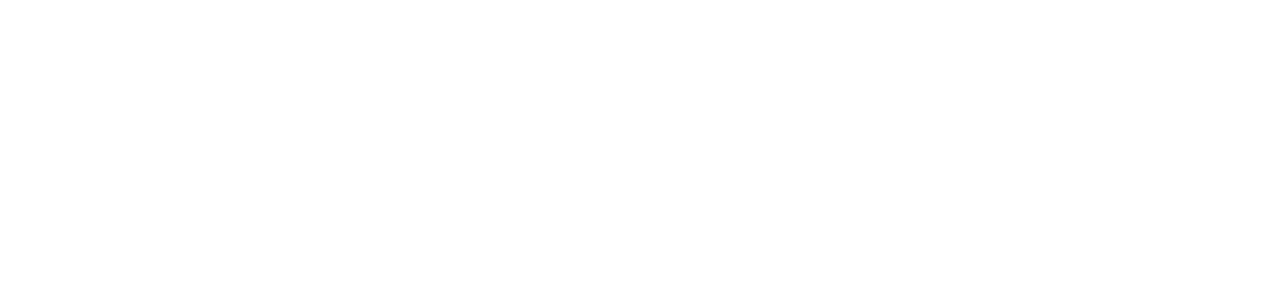
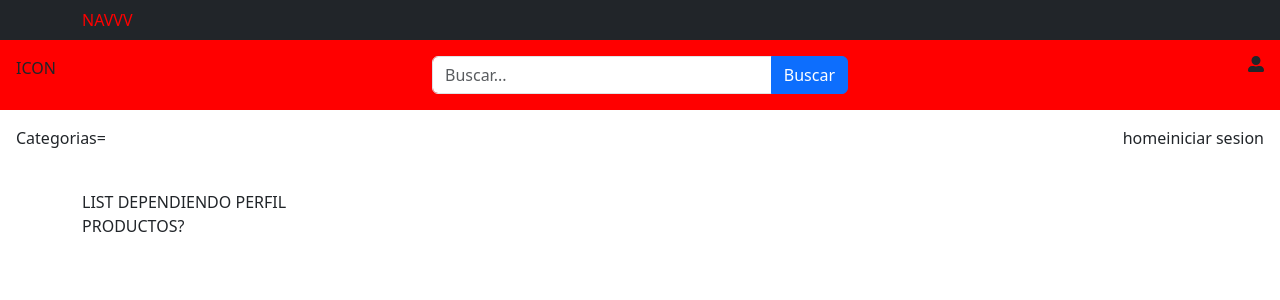
Before and after one commit to fsponton/Challenge-Front-VETLY, a React (Create React App) app: page / in a window 1280 px wide. Before the commit this address had no page. Shown: the top 300 px of the page. Built offline with nearby package versions, Linux system fonts and the light colour scheme.

Commit message:
se creo index y se creo el componente searchbar, ya funciona en el index y muestra en un alert el input

```diff
--- a/package.json
+++ b/package.json
@@ -12,6 +12,7 @@
     "formik": "^2.4.3",
     "react": "^18.2.0",
     "react-dom": "^18.2.0",
+    "react-icons": "^4.10.1",
     "react-router": "^6.14.1",
     "react-router-dom": "^6.14.1",
     "react-scripts": "5.0.1",
--- a/src/App.js
+++ b/src/App.js
@@ -1,12 +1,12 @@
 import './App.css';
 import { Routes, Route } from "react-router-dom";
 import { Login } from './pages/login/index';
-
+import Index from './pages/index';
 function App() {
   return (
     <Routes>
-
-      <Route path="/login" element={<Login />} />
+      <Route path='/' element={<Index />} />
+      <Route path='/login' element={<Login />} />
     </Routes>
   );
 }
--- /dev/null
+++ b/src/pages/index/components/searchBar.js
@@ -0,0 +1,29 @@
+import React, { useState } from "react";
+
+
+export default function SearchBar({ onSearch }) {
+    const [input, setSearchInput] = useState()
+
+    const handlerInputChange = ({ target: { value } }) => {
+        setSearchInput(value)
+    }
+
+    const handlerSearch = () => {
+        onSearch(input)
+    }
+
+    return (
+        <div className="input-group">
+            <input
+                type="text"
+                className="form-control"
+                placeholder="Buscar..."
+                value={input}
+                onChange={handlerInputChange}
+            />
+            <button className="btn btn-primary" onClick={handlerSearch}>
+                Buscar
+            </button>
+        </div>
+    );
+}
--- /dev/null
+++ b/src/pages/index/index.jsx
@@ -0,0 +1,65 @@
+import React from 'react';
+import SearchBar from './components/searchBar';
+import { FaUserAlt } from "react-icons/fa";
+
+const Index = () => {
+
+
+    const handlerSearch = (input) => {
+        alert(`Se encontro a: ${input} `)
+    }
+
+    return (
+        <div className="vh-100 d-flex flex-column" >
+            {/* Nav Estático */}
+            <nav className="navbar navbar-expand-lg navbar-dark bg-dark">
+                <div className="container" style={{ color: 'red' }}>
+                    {/* Contenido del Nav Estático */}<>NAVVV</>
+                </div>
+            </nav>
+
+            {/* Espacio para Otro Nav */}
+            <div className=" p-3 d-flex justify-content-between" style={{ background: "red", maxHeight: `700px!important` }}>
+                <div className="col-md-4 d-flex flex-grow-1">
+                    {/* Contenido de la Columna 1 */}<>ICON</>
+                </div>
+                <div className="col-md-4 d-flex flex-grow-1 justify-content-center">
+                    {/* Contenido de la Columna 2 */}
+                    <SearchBar onSearch={handlerSearch} />
+                </div>
+                <div className="col-md-4 d-flex flex-grow-1 justify-content-end">
+                    {/* Contenido de la Columna 3 */}
+                    <FaUserAlt onClick={alert('ir al profile')} />
+                </div>
+            </div>
+            <div className='row p-3'>
+                <div className="col-md-6">
+                    {/* Contenido de la Columna 1 */}
+                    <>Categorias=</>
+                </div>
+                <div className="col-md-6 d-flex flex-grow-1 justify-content-end">
+                    {/* Contenido de la Columna 2 */}
+                    <>home</>
+                    <>iniciar sesion</>
+                </div>
+            </div>
+
+
+            {/* Row con 2 Columnas */}
+            <div className="container mt-4">
+
+                <div className="col-md-6">
+                    {/* Contenido de la Columna 1 */}
+                    <>LIST DEPENDIENDO PERFIL</>
+                </div>
+                <div className="col-md-6">
+                    {/* Contenido de la Columna 2 */}
+                    <>PRODUCTOS?</>
+                </div>
+
+            </div>
+        </div >
+    );
+};
+
+export default Index;
```
Also changed, not shown: 1 other file (tests, documents, lock files or other folders).
